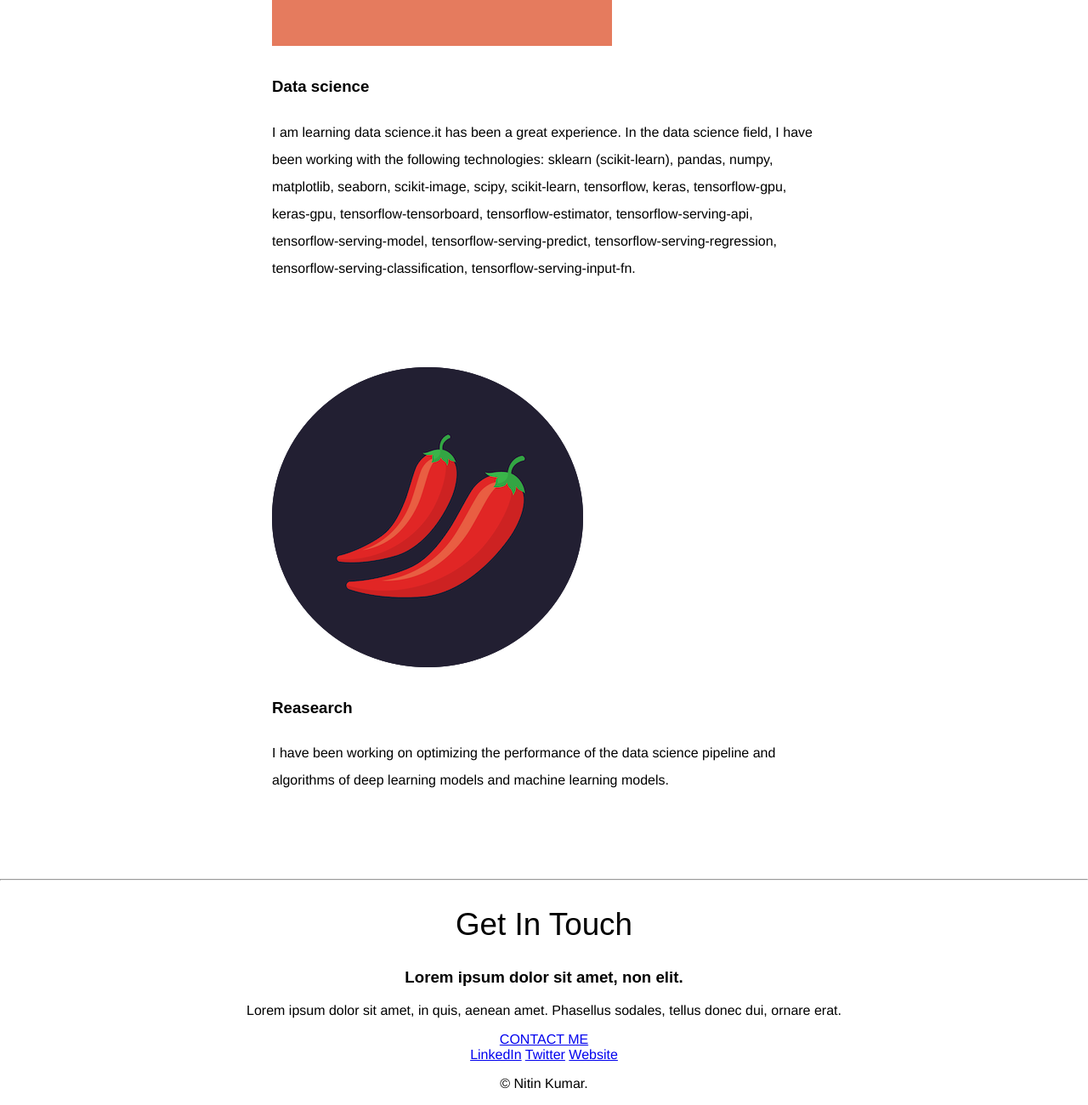
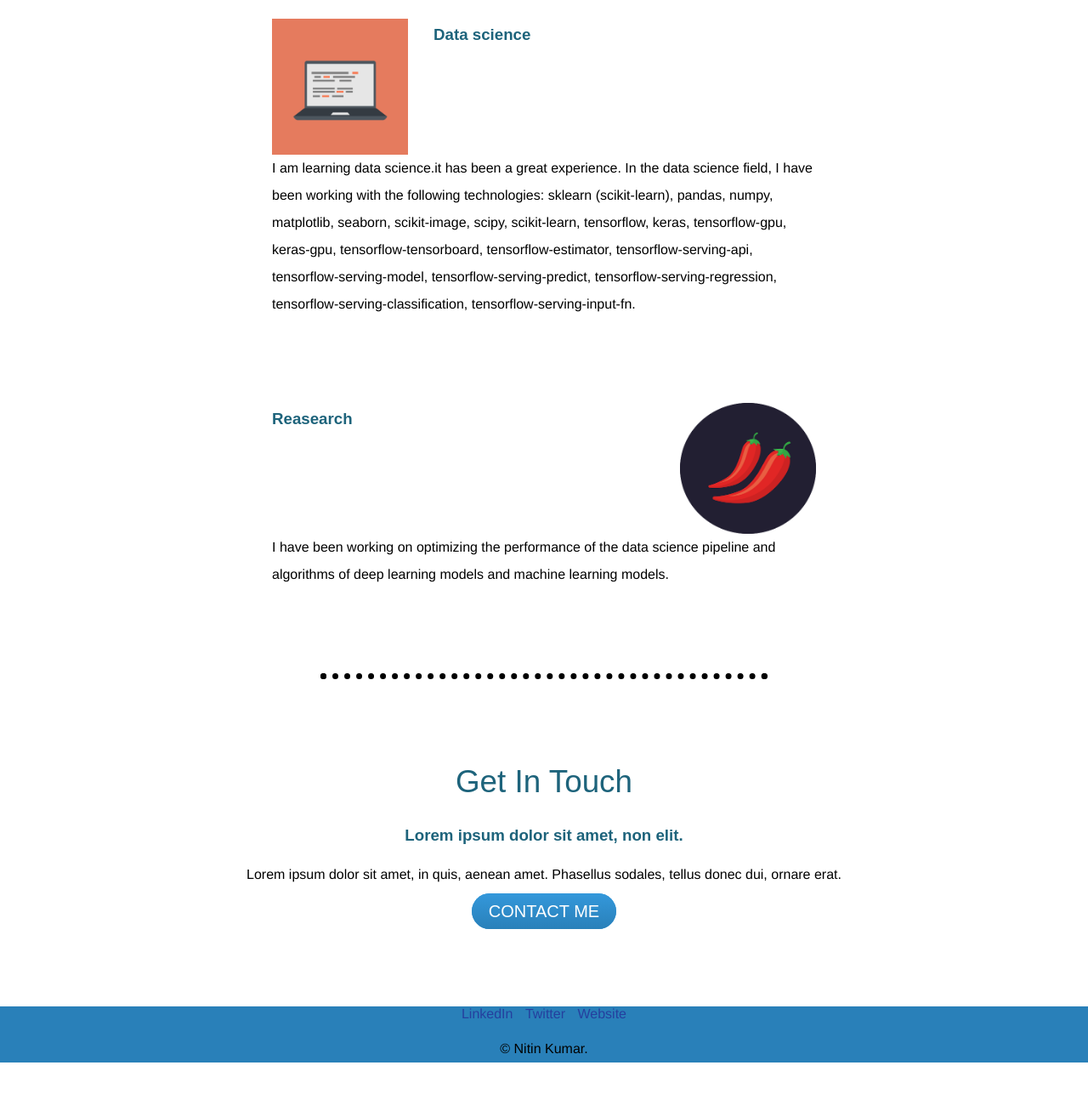
Before and after one commit to nitinkumar62011/meanweb, a plain HTML site: page index3.html in a window 1280 px wide. Shown: the part 1706-3006 px from the top of the page at 85% size. After the commit the page ends 2976 px from the top, so only its background shows below. Drawn offline with Linux system fonts and the light colour scheme.

Commit message:
added css file

```diff
--- a/css/index3.css
+++ b/css/index3.css
@@ -2,6 +2,7 @@ body{
     margin: 0;
     text-align: center;
     font-family: "Helvetica Neue", Helvetica, Arial, sans-serif;
+    color: rgb(29, 99, 123);
 }
 h1{
 
@@ -13,12 +14,14 @@ position: relative;
 margin-top: 100px;
 }
 .middle-container{
-
+margin: 100px auto;
 }
 .bottom-container
 {
+background-color: #2980b9;
+margin: 50px 0 20px;
+}
 
-}
 .top-cloud{
 position:absolute;
 right: 100px;
@@ -49,3 +52,68 @@ h3{
     text-align: left;
     line-height: 2;
 }
+.code-img{
+    width: 25%;
+    float: left;
+    margin-right: 30px;
+}
+.chilli-img{
+    width: 25%;
+    float: right;
+    margin-left: 30px;
+}
+.code-p{
+    clear:left;
+}
+.chilli-p{
+    clear:right;
+}
+p{
+    line-height:2;
+    color: black;
+}
+.intro{
+    width: 30%;
+    margin: auto;
+}
+hr{
+  border: dotted 7px black;
+  border-bottom: none;
+  width: 40%;
+  margin: 100px auto;
+}
+.btn {
+    background: #3498db;
+    background-image: -webkit-linear-gradient(top, #3498db, #2980b9);
+    background-image: -moz-linear-gradient(top, #3498db, #2980b9);
+    background-image: -ms-linear-gradient(top, #3498db, #2980b9);
+    background-image: -o-linear-gradient(top, #3498db, #2980b9);
+    background-image: linear-gradient(to bottom, #3498db, #2980b9);
+    -webkit-border-radius: 28;
+    -moz-border-radius: 28;
+    border-radius: 28px;
+    font-family: Arial;
+    color: #ffffff;
+    font-size: 20px;
+    padding: 10px 20px 10px 20px;
+    text-decoration: none;
+  }
+
+  .btn:hover {
+    background: #3cb0fd;
+    background-image: -webkit-linear-gradient(top, #3cb0fd, #3498db);
+    background-image: -moz-linear-gradient(top, #3cb0fd, #3498db);
+    background-image: -ms-linear-gradient(top, #3cb0fd, #3498db);
+    background-image: -o-linear-gradient(top, #3cb0fd, #3498db);
+    background-image: linear-gradient(to bottom, #3cb0fd, #3498db);
+    text-decoration: none;
+  }
+  a{
+    color: rgb(37, 63, 158);
+    font-family: 'Franklin Gothic Medium', 'Arial Narrow', Arial, sans-serif;
+    text-decoration: none;
+    margin: 20px 5px;
+  }
+  a:hover{
+      color: rgb(210, 226, 231);
+  }
--- a/index3.html
+++ b/index3.html
@@ -21,15 +21,19 @@
         <div class="profile">
           <img src="https://media-exp1.licdn.com/dms/image/C5603AQHAshr47P1Lcg/profile-displayphoto-shrink_200_200/0/1643811115396?e=1654732800&v=beta&t=rN4E3X1SwJkiYXWTn-CuYQ3ZsEf5LV8CStmFk_U1sxQ" alt="">
           <h2>Hello.</h2>
-          <p>Lorem ipsum dolor sit amet, vitae volutpat, dui conubia, dolor urna. Non auctor, montes nulla distinctio.</p>
+          <p class="intro">I am Data Scientist and Machine Learning Reasearcher.
+            I am a self taught programmer and I am currently working on my master's degree in computer science.
+
+
+          </p>
         </div>
         <hr>
         <div class="skills">
           <h2>My Skills.</h2>
           <div class="skill-row">
-            <img class="" src="images/computer.png" alt="">
+            <img class="code-img" src="images/computer.png" alt="">
             <h3>Data science</h3>
-            <p>I am learning data science.it has been a great experience.
+            <p class="code-p">I am learning data science.it has been a great experience.
                 In the data science field, I have been working with the following technologies:
                 sklearn (scikit-learn), pandas, numpy, matplotlib, seaborn, scikit-image, scipy, scikit-learn, tensorflow, keras, tensorflow-gpu,
                  keras-gpu, tensorflow-tensorboard, tensorflow-estimator, tensorflow-serving-api, tensorflow-serving-model,
@@ -41,9 +45,9 @@
             </p>
           </div>
           <div class="skill-row">
-            <img class="" src="images/chillies.png" alt="">
+            <img class="chilli-img" src="images/chillies.png" alt="">
             <h3>Reasearch</h3>
-            <p>
+            <p class="chilli-p">
                 I have been working on optimizing the performance of the data science pipeline and algorithms of deep learning models and machine learning models.
             </p>
           </div>
```
Also changed, not shown: 1 other file.
